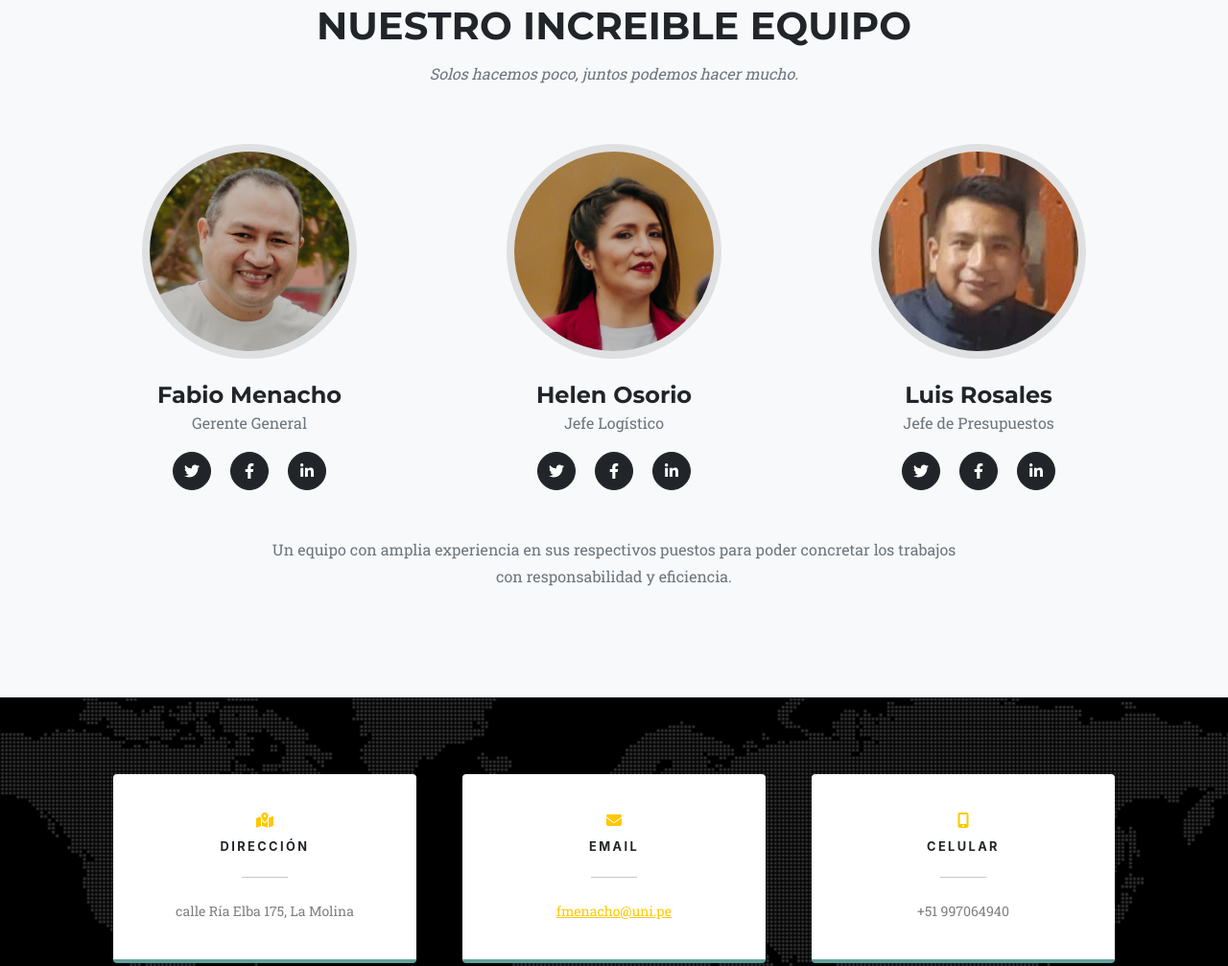
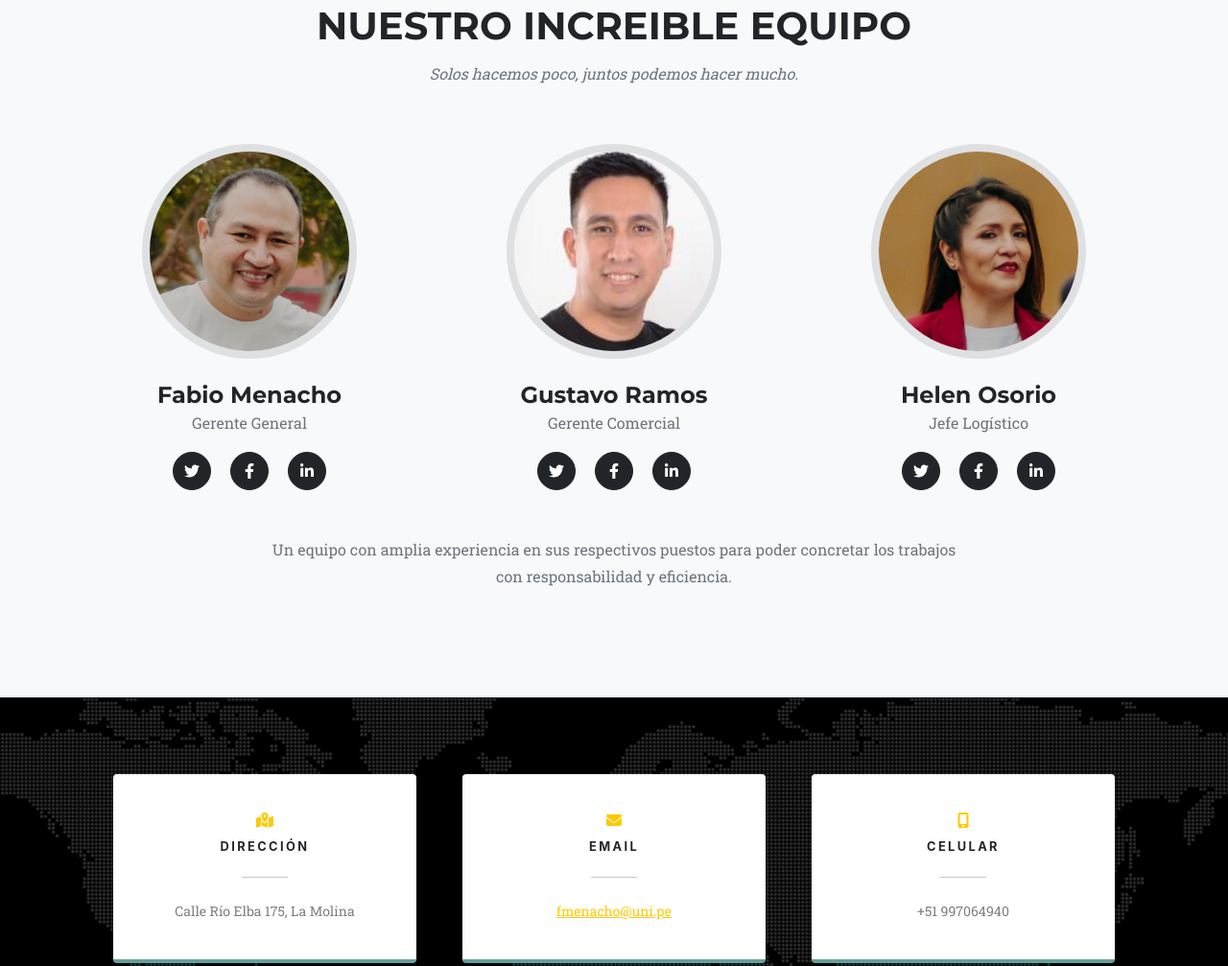
Before and after one commit to FabioMenacho/FHK, a plain HTML site: page index.html in a window 1280 px wide. Shown: the part 4198-5205 px from the top of the page at 96% size. Drawn offline with nearby package versions, Linux system fonts and the light colour scheme.

Commit message:
ingreso de gustavo

```diff
--- a/index.html
+++ b/index.html
@@ -262,9 +262,9 @@
                     </div>
                     <div class="col-lg-4">
                         <div class="team-member">
-                            <img class="mx-auto rounded-circle" src="assets/img/team/HELEN.jpg" alt="..." />
-                            <h4>Helen Osorio</h4>
-                            <p class="text-muted">Jefe Logístico</p>
+                            <img class="mx-auto rounded-circle" src="assets/img/team/GUSTAVO.jpg" alt="..." />
+                            <h4>Gustavo Ramos</h4>
+                            <p class="text-muted">Gerente Comercial</p>
                             <a class="btn btn-dark btn-social mx-2" href="#!" aria-label="Diana Petersen Twitter Profile"><i class="fab fa-twitter"></i></a>
                             <a class="btn btn-dark btn-social mx-2" href="#!" aria-label="Diana Petersen Facebook Profile"><i class="fab fa-facebook-f"></i></a>
                             <a class="btn btn-dark btn-social mx-2" href="#!" aria-label="Diana Petersen LinkedIn Profile"><i class="fab fa-linkedin-in"></i></a>
@@ -272,9 +272,9 @@
                     </div>
                     <div class="col-lg-4">
                         <div class="team-member">
-                            <img class="mx-auto rounded-circle" src="assets/img/team/LUCHO.jpeg" alt="..." />
-                            <h4>Luis Rosales</h4>
-                            <p class="text-muted">Jefe de Presupuestos</p>
+                            <img class="mx-auto rounded-circle" src="assets/img/team/HELEN.jpg" alt="..." />
+                            <h4>Helen Osorio</h4>
+                            <p class="text-muted">Jefe Logístico</p>
                             <a class="btn btn-dark btn-social mx-2" href="#!" aria-label="Larry Parker Twitter Profile"><i class="fab fa-twitter"></i></a>
                             <a class="btn btn-dark btn-social mx-2" href="#!" aria-label="Larry Parker Facebook Profile"><i class="fab fa-facebook-f"></i></a>
                             <a class="btn btn-dark btn-social mx-2" href="#!" aria-label="Larry Parker LinkedIn Profile"><i class="fab fa-linkedin-in"></i></a>
@@ -296,7 +296,7 @@
                                 <i class="fas fa-map-marked-alt text-primary mb-2"></i>
                                 <h4 class="text-uppercase m-0">Dirección</h4>
                                 <hr class="my-4 mx-auto" />
-                                <div class="small text-black-50">calle Ría Elba 175, La Molina</div>
+                                <div class="small text-black-50">Calle Río Elba 175, La Molina</div>
                             </div>
                         </div>
                     </div>
```
Also changed, not shown: assets/img/team/GUSTAVO FOTO NAVIDAD.jpg (added), assets/img/team/GUSTAVO.jpg (added).
